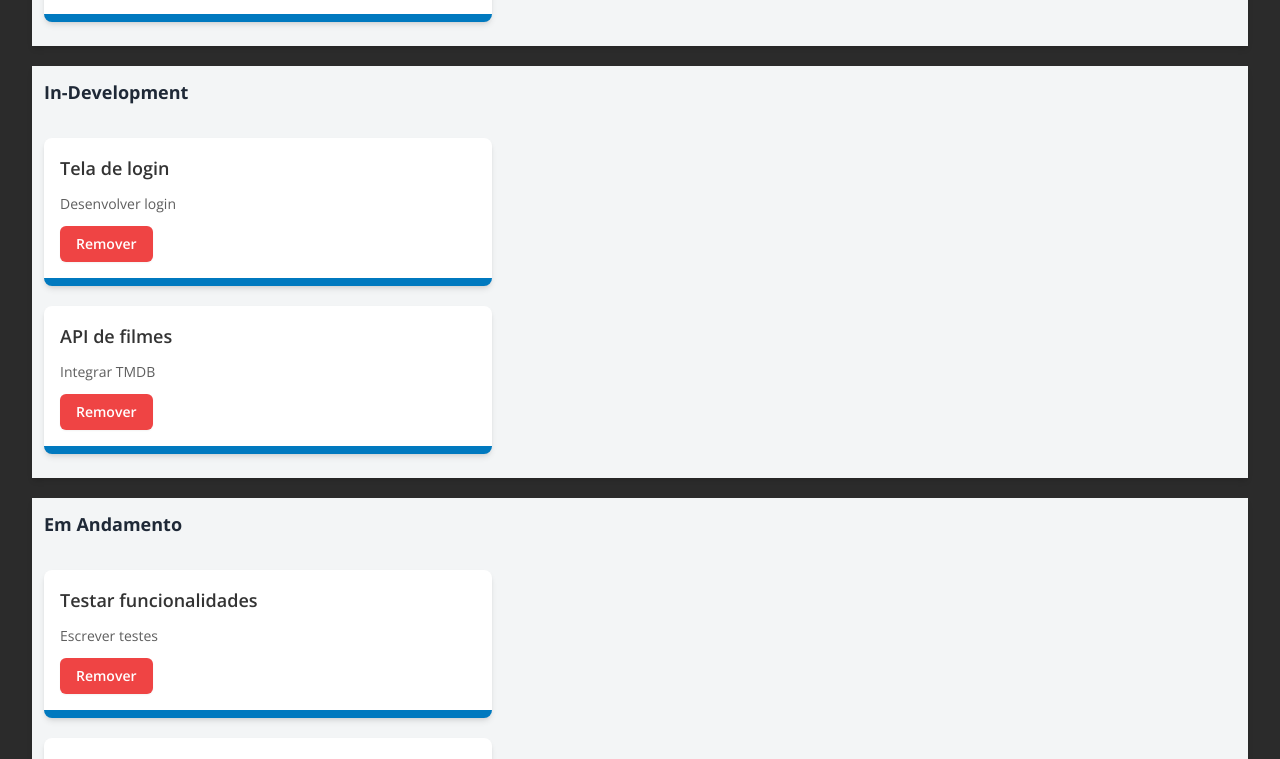
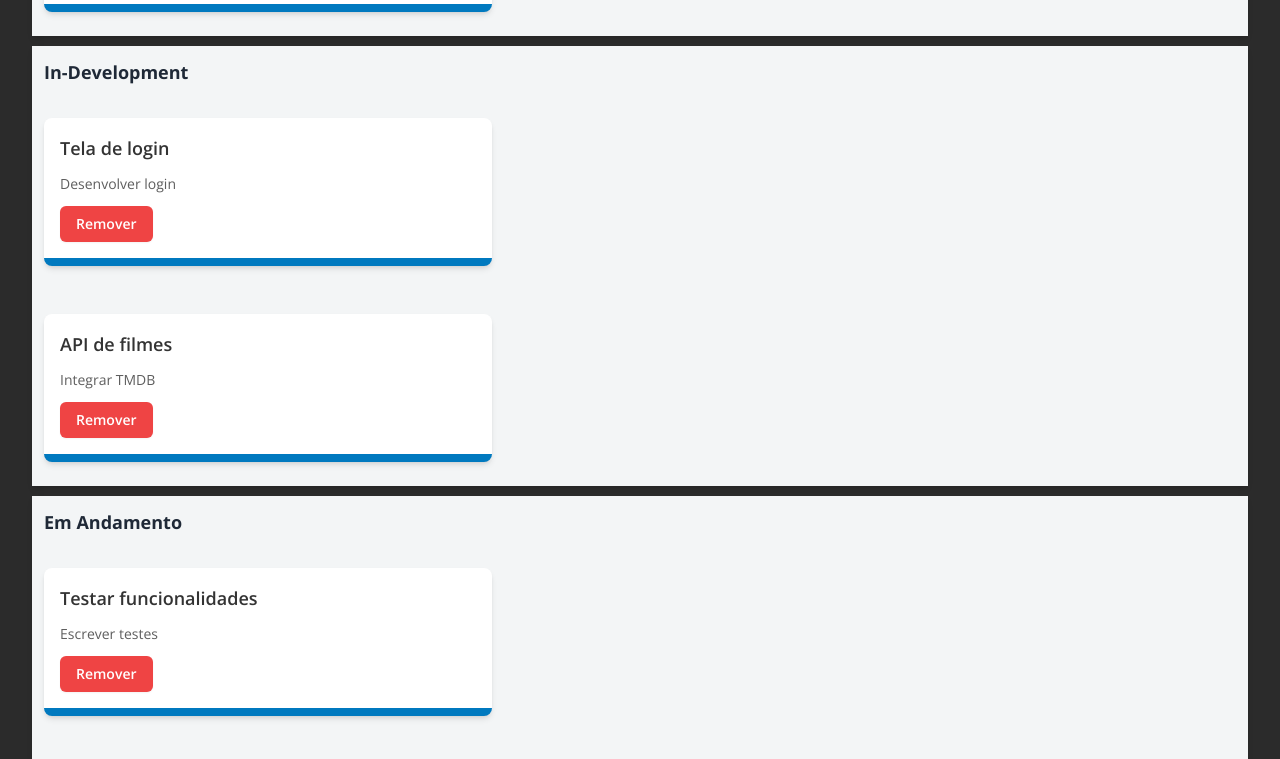
Before and after one commit to ramoncodevale/dashboard, a React (Vite) app: page / in a window 1280 px wide. Shown: the part 570-1329 px from the top of the page. Built offline with nearby package versions, Linux system fonts and the light colour scheme.

Commit message:
finalizando o dashboard

```diff
--- a/src/components/dashboard.tsx
+++ b/src/components/dashboard.tsx
@@ -2,16 +2,12 @@ import { DragDropContext, Droppable, Draggable } from "@hello-pangea/dnd"
 import { useState, useCallback, useEffect } from "react"
 import Button from "./button"
 import Card from "./card"
+import Carousel from "./carousel"
 
 const Dashboard = () => {
   const [modal, setModal] = useState(false)
   const [isCarousel, setIsCarousel] = useState(false)
-  const [sections, setSections] = useState(() => {
-    // Recupera as seções do localStorage, se existirem
-    const savedSections = localStorage.getItem("sections")
-    return savedSections
-      ? JSON.parse(savedSections)
-      : [
+  const [sections, setSections] = useState([
     {
       id: "todo",
       title: "Tarefas",
@@ -114,8 +110,7 @@ const Dashboard = () => {
         },
       ],
     },
-        ]
-  })
+  ])
 
   const [newCardTitle, setNewCardTitle] = useState("")
   const [newCardContent, setNewCardContent] = useState("")
@@ -141,10 +136,7 @@ const Dashboard = () => {
       const [movedCard] = sourceSection.cards.splice(source.index, 1)
       destinationSection.cards.splice(destination.index, 0, movedCard)
 
-      // Atualiza o state e salva no localStorage
-      const updatedSections = [...sections]
-      setSections(updatedSections)
-      localStorage.setItem("sections", JSON.stringify(updatedSections))
+      setSections([...sections])
     },
     [sections],
   )
@@ -159,17 +151,13 @@ const Dashboard = () => {
       size: "small",
     }
 
-    setSections((prevSections) => {
-      const updatedSections = prevSections.map((section) =>
+    setSections((prevSections) =>
+      prevSections.map((section) =>
         section.id === "carousel"
           ? { ...section, cards: [...section.cards, newCard] }
           : section,
+      ),
     )
-
-      // Salva no localStorage
-      localStorage.setItem("sections", JSON.stringify(updatedSections))
-      return updatedSections
-    })
 
     setNewCardTitle("")
     setNewCardContent("")
@@ -259,7 +247,7 @@ const Dashboard = () => {
         </div>
       )}
 
-      <div className="flex flex-wrap gap-5 pt-5">
+      <div className="flex flex-1 flex-wrap items-stretch gap-[10px] pt-5">
         <DragDropContext onDragEnd={onDragEnd}>
           {sections.map((section) => (
             <Droppable
@@ -272,10 +260,11 @@ const Dashboard = () => {
                   ref={provided.innerRef}
                   {...provided.droppableProps}
                   className={`h-auto w-full bg-[#f3f5f6] p-3 shadow-md transition-all duration-300 ease-in-out ${
-                    section.id === "carousel" ? "overflow-x-auto" : "w-[300px]"
+                    section.id === "carousel" ? "overflow-x-auto" : ""
                   }`}
                 >
                   {section.id !== "carousel" && (
+                    <>
                       <div className="flex flex-col">
                         <h3 className="mb-3 text-lg font-bold text-gray-800">
                           {section.title}
@@ -284,7 +273,7 @@ const Dashboard = () => {
                           className={`${
                             section.id === "todo"
                               ? "grid grid-cols-1 gap-4 sm:grid-cols-2 md:grid-cols-3 lg:grid-cols-4"
-                            : ""
+                              : "grid grid-cols-1 gap-4"
                           }`}
                         >
                           {section.cards.map((card, index) => (
@@ -314,6 +303,7 @@ const Dashboard = () => {
                           ))}
                         </div>
                       </div>
+                    </>
                   )}
 
                   {section.id === "carousel" && (
```
Lines whose indentation alone changed are shown as unchanged.
